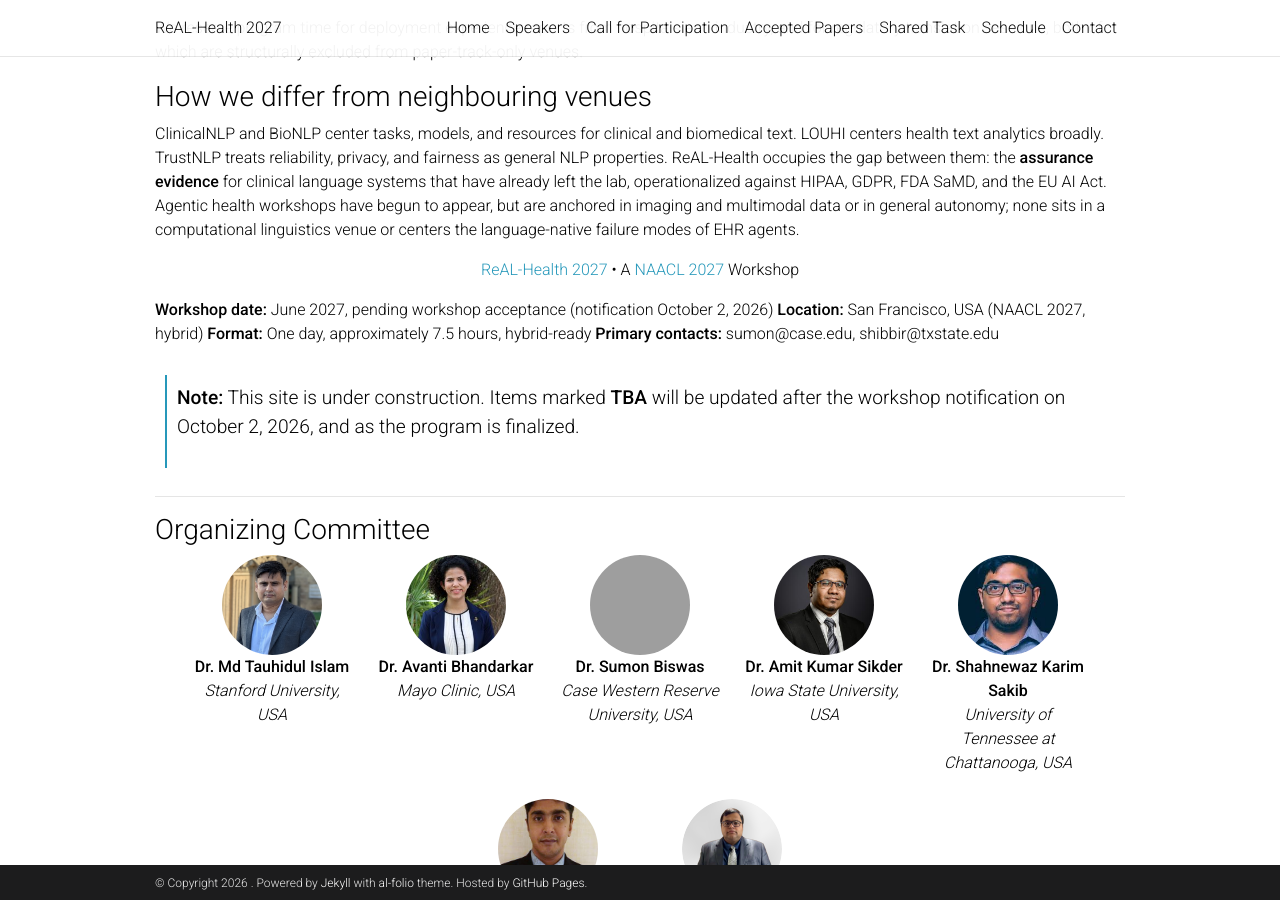
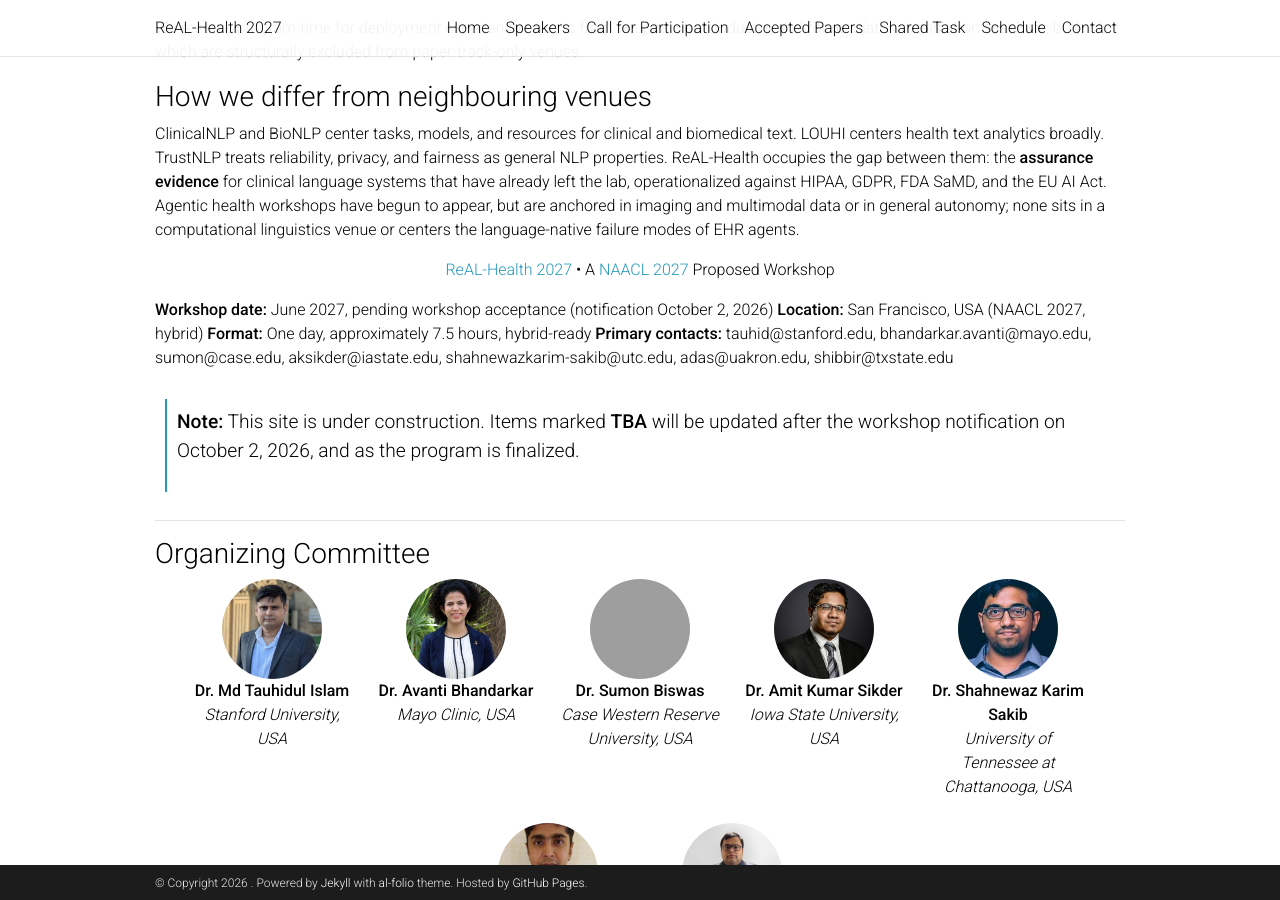
Before and after one commit to real-health-workshop/real-health-workshop.github.io, a Jekyll site: the page built from _pages/home.md, in a window 1280 px wide and 900 px high, scrolled down 1272 px. Built offline with Jekyll 4.4.1, drawn with Linux system fonts in a browser that asks for light colours; comment, search, counter and statistics services are not loaded; a style sheet for code colours, icons or effects is not loaded; grey boxes are pictures that could not be loaded.

Commit message:
Update home.md

```diff
--- a/_pages/home.md
+++ b/_pages/home.md
@@ -49,13 +49,13 @@ ClinicalNLP and BioNLP center tasks, models, and resources for clinical and biom
 
 <p align="center">
   <a href="https://real-health-workshop.github.io/">ReAL-Health 2027</a> &bull; A
-  <a href="https://2027.naacl.org/">NAACL 2027</a> Workshop
+  <a href="https://2027.naacl.org/">NAACL 2027</a> Proposed Workshop
 </p>
 
 **Workshop date:** June 2027, pending workshop acceptance (notification October 2, 2026)
 **Location:** San Francisco, USA (NAACL 2027, hybrid)
 **Format:** One day, approximately 7.5 hours, hybrid-ready
-**Primary contacts:** sumon@case.edu, shibbir@txstate.edu
+**Primary contacts:** tauhid@stanford.edu, bhandarkar.avanti@mayo.edu, sumon@case.edu, aksikder@iastate.edu, shahnewazkarim-sakib@utc.edu, adas@uakron.edu, shibbir@txstate.edu
 
 > **Note:** This site is under construction. Items marked **TBA** will be updated after the workshop notification on October 2, 2026, and as the program is finalized.
 
```
